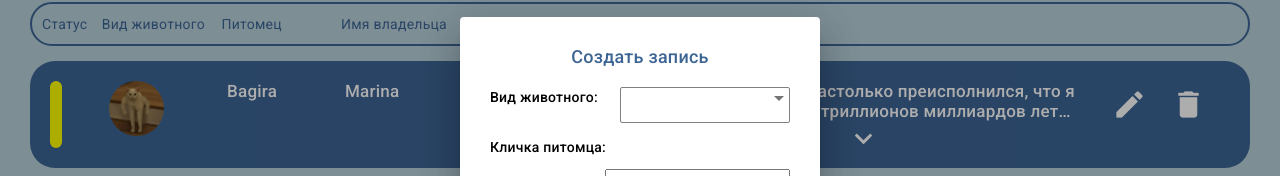
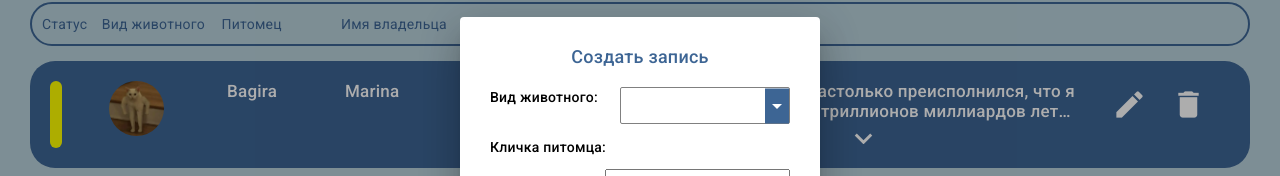
Before and after one commit to blinmarin/Vet_frontend, an Angular app: page / in a window 1280 px wide. Both pictures are taken after a click on the element "add_circle". Shown: the part 164-340 px from the top of the page. Built offline with nearby package versions, Linux system fonts and the light colour scheme.

Commit message:
add style for select

```diff
--- a/src/app/modules/common/components/mar-grid-select/mar-grid-select.component.scss
+++ b/src/app/modules/common/components/mar-grid-select/mar-grid-select.component.scss
@@ -1,13 +1,38 @@
 .form{
   border: 1px solid gray;
-  height: 34px;
+  height: 35px;
   width: 168px;
   border-radius: 2px;
 
+
+}
+
+::ng-deep .mat-mdc-select-arrow{
+  height: 100% !important;
+}
+
+::ng-deep .mat-mdc-select-arrow-wrapper{
+  height: 100% !important;
+}
+
+::ng-deep .mat-mdc-select-value{
+  height: 100%;
+}
+
+::ng-deep .mat-mdc-select-trigger{
+  height: 100%;
+}
+
+::ng-deep .mat-mdc-select{
+  height: 100%;
 }
 
 ::ng-deep .mat-mdc-select-arrow svg{
-  top: 0px !important;
-  left: 0px !important;
+
+  height: 100%;
+  top: 50% !important;
+  left: -20% !important;
+  background-color: #3d6594;
+  color: white;
 
 }
```
